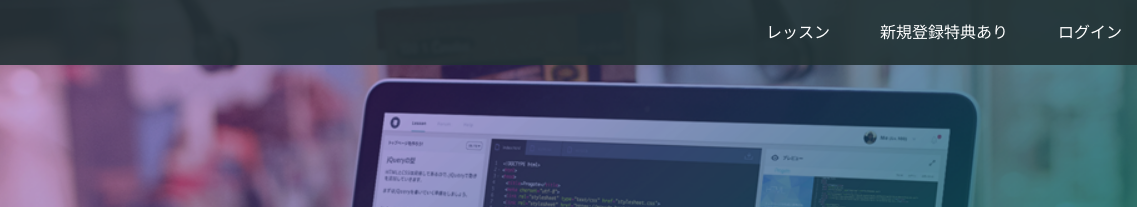
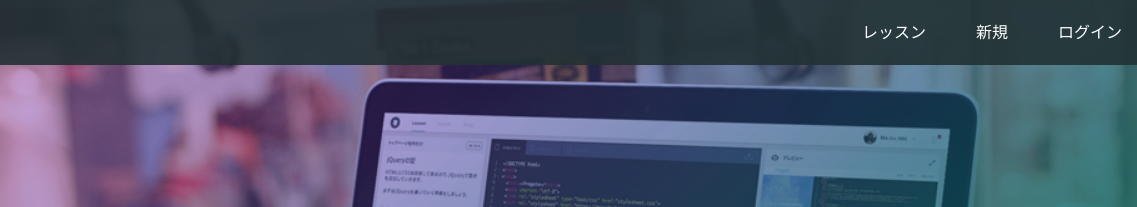
Before and after one commit to tyannmi/tyannmi-.github.io, a plain HTML site: page index.html in a window 1280 px wide. Shown: the top 207 px of the page, 143-1280 px from the left. Drawn offline with Linux system fonts and the light colour scheme.

Commit message:
Update index.html

```diff
--- a/index.html
+++ b/index.html
@@ -16,7 +16,7 @@
       <span class="fa fa-bars menu-icon"></span>
       <div class="header-right">
         <a href="#">レッスン</a>
-        <a href="#">新規登録特典あり</a>
+        <a href="#">新規</a>
         <a href="#" class="login">ログイン</a>
       </div>
     </div>
```
